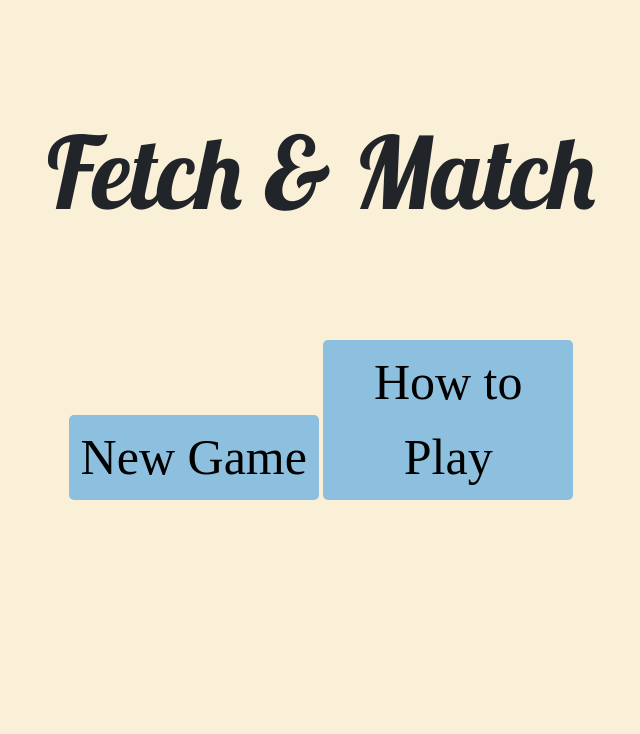
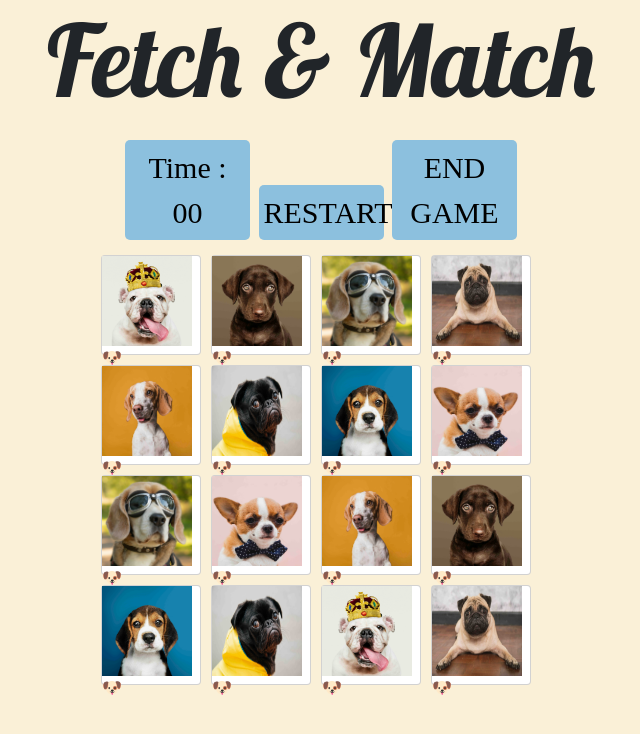
Before and after one commit to nweying/fetch-and-match, a plain HTML site: page index.html in a window 1280 px wide. Both pictures are taken after a click on the button "New Game". Shown: the whole page, without its empty margins (319-959 px from the left). Drawn offline with nearby package versions, Linux system fonts and the light colour scheme; a web font is replaced by a local one.

Commit message:
Add: Layout for cards using JS setDogs function

```diff
--- a/assets/css/style.css
+++ b/assets/css/style.css
@@ -65,3 +65,74 @@ body{
 	font-family: GoodDog;
 	font-size: 26px;
 }
+
+#timerrestartendgame{
+	width: 530px;
+	margin: 0 auto;
+	text-align: center;
+}
+
+.timer{
+	font-family: GoodDog;
+	font-size: 30px;
+	background: #8cc0de;
+	border-radius: 5px;
+	padding: 5px 5px;
+	width: 125px;
+	display: inline-block;
+	color: #000;
+	margin: 0 2px;
+}
+
+.restart, .endgame{
+	font-family: GoodDog;
+	font-size: 30px;
+	cursor: pointer;
+	background: #8cc0de;
+	border-radius: 5px;
+	padding: 5px 5px;
+	width: 125px;
+	display: inline-block;
+	color: #000;
+	margin: 0 2px;
+}
+
+
+#game{
+	display: grid;
+	width: 470px;
+	margin: 0 auto;
+	padding: 10px;
+}
+
+.gamegrid .card{
+	margin: 5px;
+	height: 100px;
+	width: 100px;
+	float: left;
+	cursor: pointer;
+	border-radius: 0.25rem;
+}
+
+.gamegrid .cardFront, .gamegrid .cardBack{
+	width: 100px;
+	height: 100px;
+}
+
+
+.playAgainBtn{
+	color: #000;
+	background: #8cc0de;
+	border-radius: 5px;
+	padding: 8px;
+	height: 36px;
+	font-weight: bold;
+	display: inline-block;
+	cursor: pointer;
+}
+
+.playAgainBtn:hover{
+	color: #000;
+	background: #faf0dc;
+	cursor: pointer;
+}
--- a/assets/script.js
+++ b/assets/script.js
@@ -9,4 +9,44 @@ $(document).ready(function(){
 		$("#howToPlayScreen").css("display","none"); // Hide the How to Play screen
 		$("#homeScreen").css("display","block"); // Display the home screen
 	});
+    // When click on NEW GAME button
+	$(newGameBtn).click(function(){
+		$("#homeScreen").css("display","none"); // Hide the home screen
+		$("#gameScreen").css("display","block"); // Display the game screen
+		setDogs(); // Set all the dog's images
+	});
 });
+
+// Declare default variables and arrays
+let timer, gameCards, totalSeconds = 0, matchedPair = 0, currentGuessClicks = 0, clickedDogs = [], clickedDogsID = [];
+// Declare all buttons
+let newGameBtn = $("#newGameBtn");
+let howToPlayBtn = $("#howToPlayBtn");
+let goBackToHomeBtn = $("#goBackToHomeBtn");
+let finalSeconds = $("#finalSeconds");
+let restartGameBtn = $("#restartGameBtn");
+let endGameBtn = $("#endGameBtn");
+let playAgainBtn = $("#playAgainBtn");
+// An array of all Dog's images
+let allDogs = ["dog1","dog2","dog3","dog4","dog5","dog6","dog7","dog8"];
+
+// Set all Dogs images
+function setDogs(){
+	gameCards = '<div class="gamegrid">';
+	for(let i = 0; i < 4; i++)
+	{
+		for(let j = 0; j < 4; j++)
+		{
+			// Generate one random dog image from an array of dogs images
+			let randomDog = allDogs.splice(allDogs.length * Math.random() | 0, 1)[0];
+			// Set the HTML div block for each dogs image
+			gameCards += '<div class="card col-3" id="card'+i+j+'"><div id="back'+i+j+'" class="cardBack"><img src="/assets/images/'+randomDog+'.jpeg" width="90" height="90"></div><div id="front'+i+j+'" class="cardFront">&#128054;</div></div>';
+			// Reset all dogs images array again once it becomes empty
+			if(allDogs.length == 0)
+				allDogs = ["dog1","dog2","dog3","dog4","dog5","dog6","dog7","dog8"];
+		}
+	}
+	gameCards += '</div>';
+	$("#game").html(gameCards); // Display all dogs images
+	alldogs(); // Set click events on each dogs images box grid
+}
--- a/index.html
+++ b/index.html
@@ -37,9 +37,25 @@
                             </p>
                             <button id="goBackToHomeBtn" class="goBackToHomeBtn">Go Back Home</button>
                     </div>
+                </div>
 
+                <div class="gameScreen" id="gameScreen">
+					<div class="header">
+						<h1>Fetch & Match</h1>
+					</div>
+					<div class="timerrestartendgame" id="timerrestartendgame">
+						<span class="timer" id="timer">
+							Time : <label id="seconds">00</label>
+						</span>
+						<span class="restart" id="restartGameBtn">RESTART</span>
+						<span class="endgame" id="endGameBtn">END GAME</span>
+					</div>
+					<div id="game"></div>
+				</div>
             </div>
         </div>
+
+
     </div>
     <script src="https://code.jquery.com/jquery-3.7.1.min.js" integrity="sha256-/JqT3SQfawRcv/BIHPThkBvs0OEvtFFmqPF/lYI/Cxo=" crossorigin="anonymous"></script>
     <script src="assets/script.js"></script>
```
Also changed, not shown: assets/images/dog1.jpeg (added), assets/images/dog2.jpeg (added), assets/images/dog3.jpeg (added), assets/images/dog4.jpeg (added), assets/images/dog5.jpeg (added), assets/images/dog6.jpeg (added), assets/images/dog7.jpeg (added), assets/images/dog8.jpeg (added).
